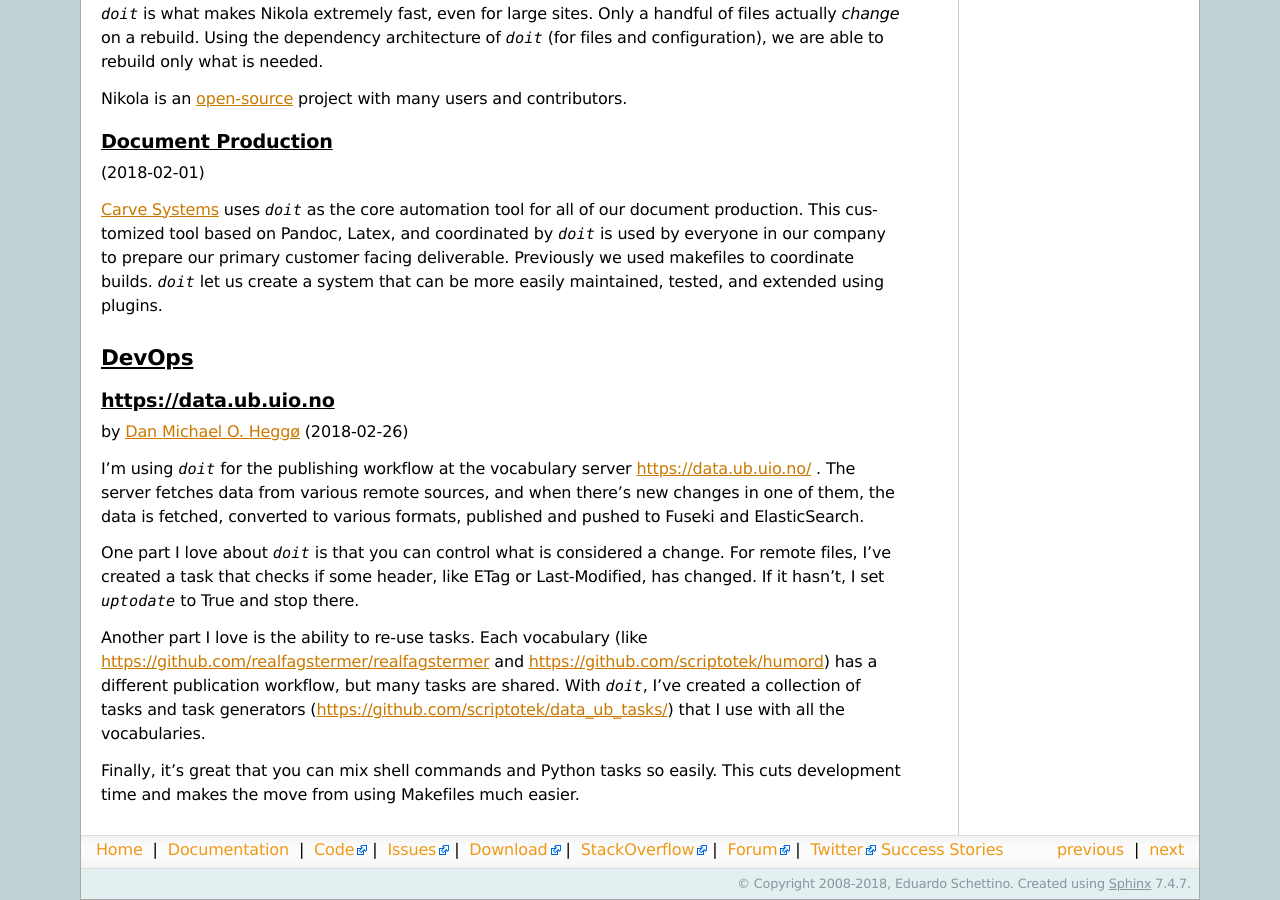
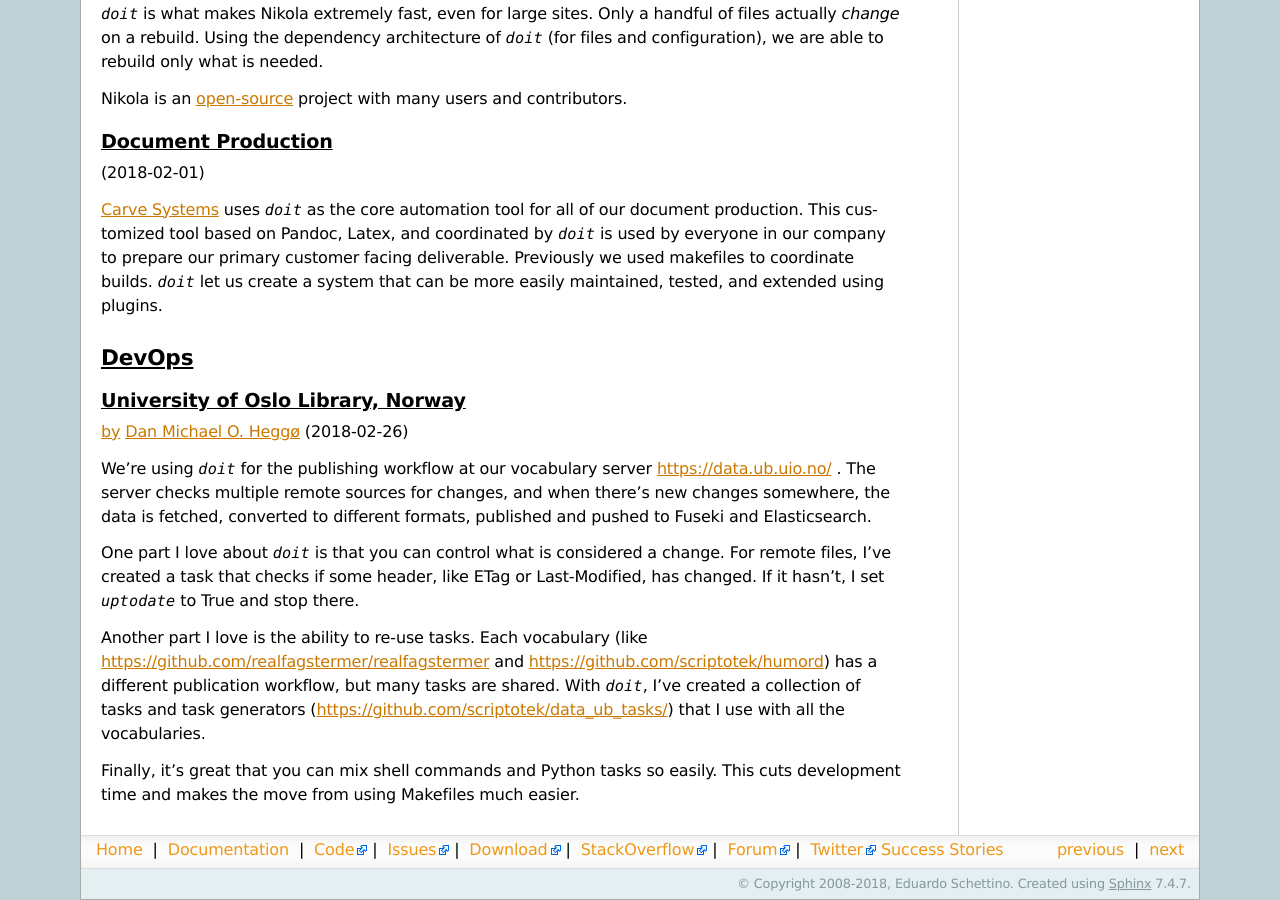
Before and after one commit to pydoit/doit, a Sphinx documentation site: the page built from doc/stories.rst, in a window 1280 px wide and 900 px high, scrolled down 2709 px. Built offline with Sphinx 7.4.7, drawn with Linux system fonts in a browser that asks for light colours; some of the changed text lies outside the part shown.

Commit message:
doc: minor fix on story.

```diff
--- a/doc/dictionary.txt
+++ b/doc/dictionary.txt
@@ -88,7 +88,7 @@
 DoitMain
 ETC2
 ETag
-ElasticSearch
+Elasticsearch
 FPGA
 FileChangedChecker
 FooCmd
--- a/doc/stories.rst
+++ b/doc/stories.rst
@@ -165,14 +165,17 @@
 DevOps
 ------
 
-https://data.ub.uio.no
-^^^^^^^^^^^^^^^^^^^^^^
 
-by `Dan Michael O. Heggø <https://github.com/danmichaelo>`_ (2018-02-26)
+University of Oslo Library, Norway
+^^^^^^^^^^^^^^^^^^^^^^^^^^^^^^^^^^
 
-I'm using `doit` for the publishing workflow at the vocabulary server https://data.ub.uio.no/ .
-The server fetches data from various remote sources, and when there's new changes in one of them, the data is fetched,
-converted to various formats, published and pushed to Fuseki and ElasticSearch.
+by_ `Dan Michael O. Heggø <https://github.com/danmichaelo>`_ (2018-02-26)
+
+.. _by: #https-data-ub-uio-no
+
+We're using `doit` for the publishing workflow at our vocabulary server https://data.ub.uio.no/ .
+The server checks multiple remote sources for changes, and when there’s new changes somewhere, the data is fetched,
+converted to different formats, published and pushed to Fuseki and Elasticsearch.
 
 One part I love about `doit` is that you can control what is considered a change.
 For remote files, I've created a task that checks if some header, like ETag or Last-Modified, has changed.
```
Also changed, not shown: other parts of doc/dictionary.txt (+3 -0 lines).
